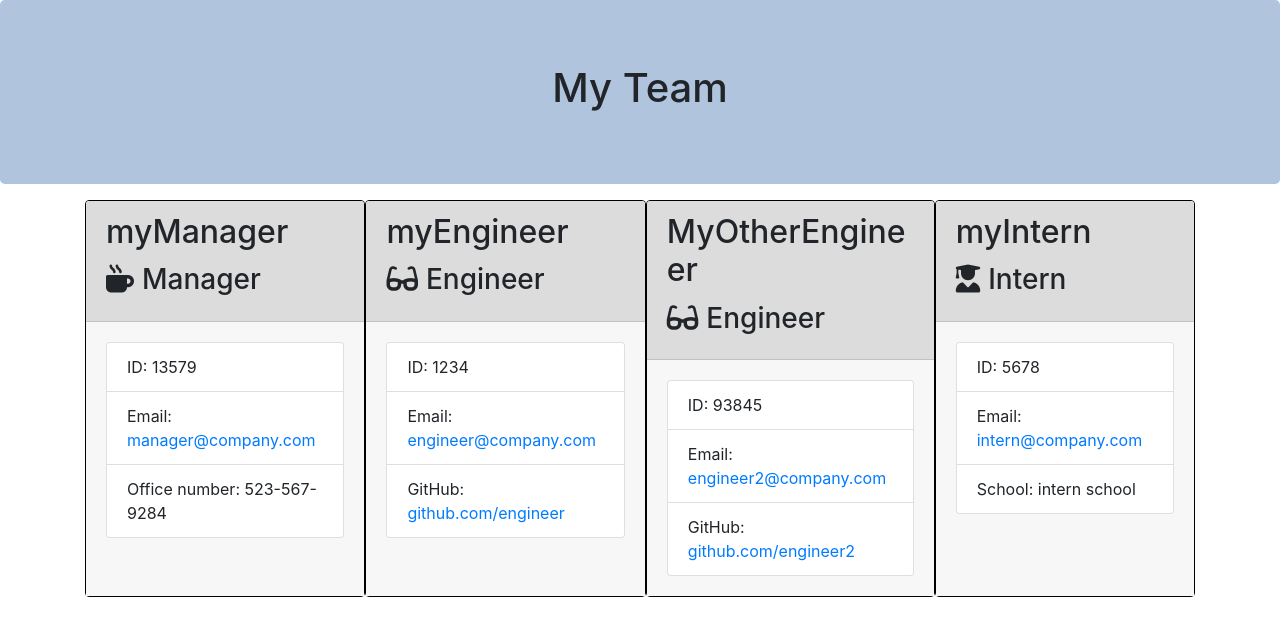
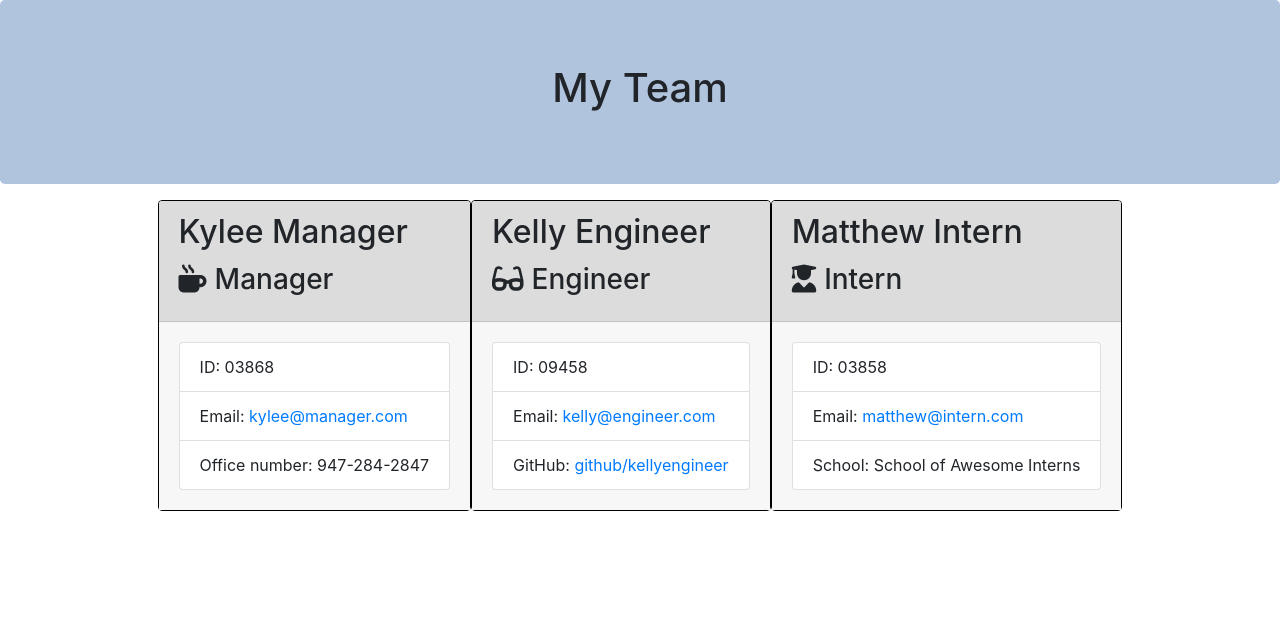
Before and after one commit to kellys-tech/EmployeeSummaryTemplateEngine, a website: page output/team.html in a window 1280 px wide. Drawn offline with nearby package versions, Linux system fonts and the light colour scheme.

Commit message:
final push

```diff
--- a/output/team.html
+++ b/output/team.html
@@ -8,7 +8,7 @@
     <title>My Team</title>
     <link rel="stylesheet" href="https://stackpath.bootstrapcdn.com/bootstrap/4.3.1/css/bootstrap.min.css"
         integrity="sha384-ggOyR0iXCbMQv3Xipma34MD+dH/1fQ784/j6cY/iJTQUOhcWr7x9JvoRxT2MZw1T" crossorigin="anonymous">
-    <link rel="stylesheet" href="styles.css">
+    <link rel="stylesheet" href="style.css">
     <script src="https://kit.fontawesome.com/c502137733.js"></script>
 </head>
 
@@ -25,53 +25,40 @@
             <div class="team-area col-12 d-flex justify-content-center">
                 <div class="card employee-card">
     <div class="card-header">
-        <h2 class="card-title">myManager</h2>
+        <h2 class="card-title">Kylee Manager</h2>
         <h3 class="card-title"><i class="fas fa-mug-hot mr-2"></i>Manager</h3>
     </div>
     <div class="card-body">
         <ul class="list-group">
-            <li class="list-group-item">ID: 13579</li>
-            <li class="list-group-item">Email: <a href="mailto:manager@company.com">manager@company.com</a></li>
-            <li class="list-group-item">Office number: 523-567-9284</li>
+            <li class="list-group-item">ID: 03868</li>
+            <li class="list-group-item">Email: <a href="mailto:kylee@manager.com">kylee@manager.com</a></li>
+            <li class="list-group-item">Office number: 947-284-2847</li>
         </ul>
     </div>
 </div>
 <div class="card employee-card">
     <div class="card-header">
-        <h2 class="card-title">myEngineer</h2>
+        <h2 class="card-title">Kelly Engineer</h2>
         <h3 class="card-title"><i class="fas fa-glasses mr-2"></i>Engineer</h3>
     </div>
     <div class="card-body">
         <ul class="list-group">
-            <li class="list-group-item">ID: 1234</li>
-            <li class="list-group-item">Email: <a href="mailto:engineer@company.com">engineer@company.com</a></li>
-            <li class="list-group-item">GitHub: <a href="https://github.com/github.com/engineer" target="_blank" rel="noopener noreferrer">github.com/engineer</a></li>
+            <li class="list-group-item">ID: 09458</li>
+            <li class="list-group-item">Email: <a href="mailto:kelly@engineer.com">kelly@engineer.com</a></li>
+            <li class="list-group-item">GitHub: <a href="https://github.com/github/kellyengineer" target="_blank" rel="noopener noreferrer">github/kellyengineer</a></li>
         </ul>
     </div>
 </div>
 <div class="card employee-card">
     <div class="card-header">
-        <h2 class="card-title">MyOtherEngineer</h2>
-        <h3 class="card-title"><i class="fas fa-glasses mr-2"></i>Engineer</h3>
-    </div>
-    <div class="card-body">
-        <ul class="list-group">
-            <li class="list-group-item">ID: 93845</li>
-            <li class="list-group-item">Email: <a href="mailto:engineer2@company.com">engineer2@company.com</a></li>
-            <li class="list-group-item">GitHub: <a href="https://github.com/github.com/engineer2" target="_blank" rel="noopener noreferrer">github.com/engineer2</a></li>
-        </ul>
-    </div>
-</div>
-<div class="card employee-card">
-    <div class="card-header">
-        <h2 class="card-title">myIntern</h2>
+        <h2 class="card-title">Matthew Intern</h2>
         <h3 class="card-title"><i class="fas fa-user-graduate mr-2"></i>Intern</h3>
     </div>
     <div class="card-body">
         <ul class="list-group">
-            <li class="list-group-item">ID: 5678</li>
-            <li class="list-group-item">Email: <a href="mailto:intern@company.com">intern@company.com</a></li>
-            <li class="list-group-item">School: intern school</li>
+            <li class="list-group-item">ID: 03858</li>
+            <li class="list-group-item">Email: <a href="mailto:matthew@intern.com">matthew@intern.com</a></li>
+            <li class="list-group-item">School: School of Awesome Interns</li>
         </ul>
     </div>
 </div>
```
Also changed, not shown: output/style.css (renamed from output/styles.css).
